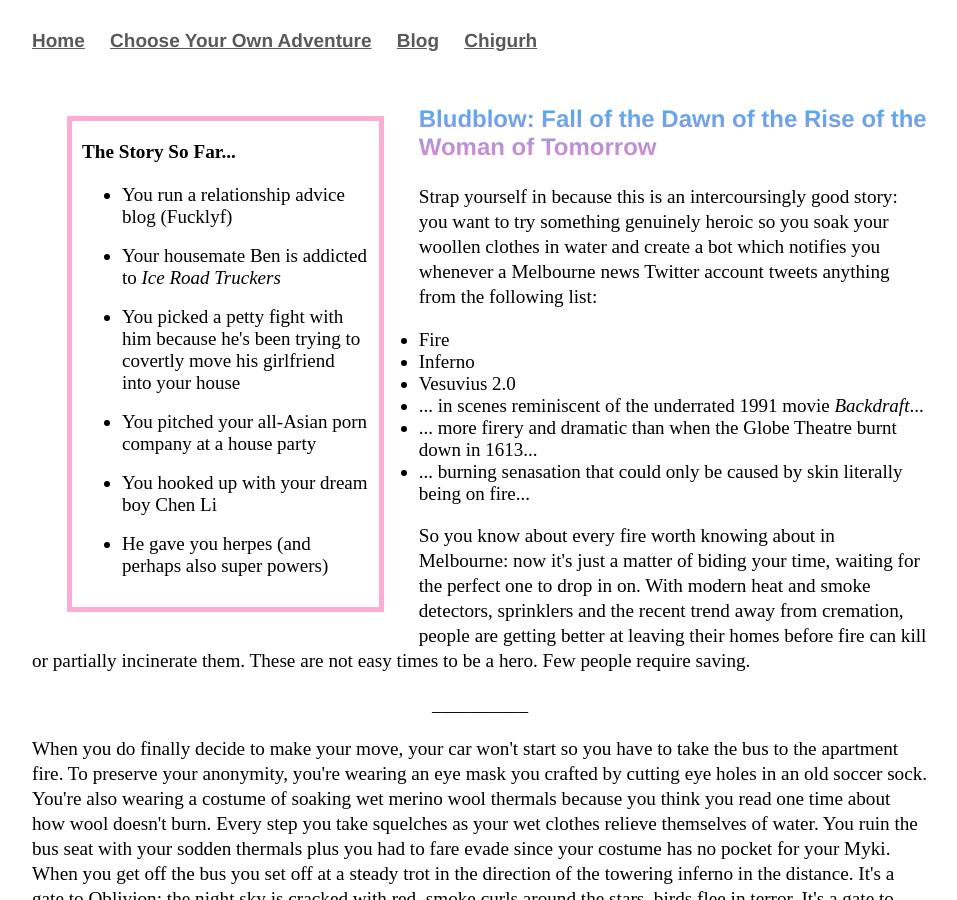
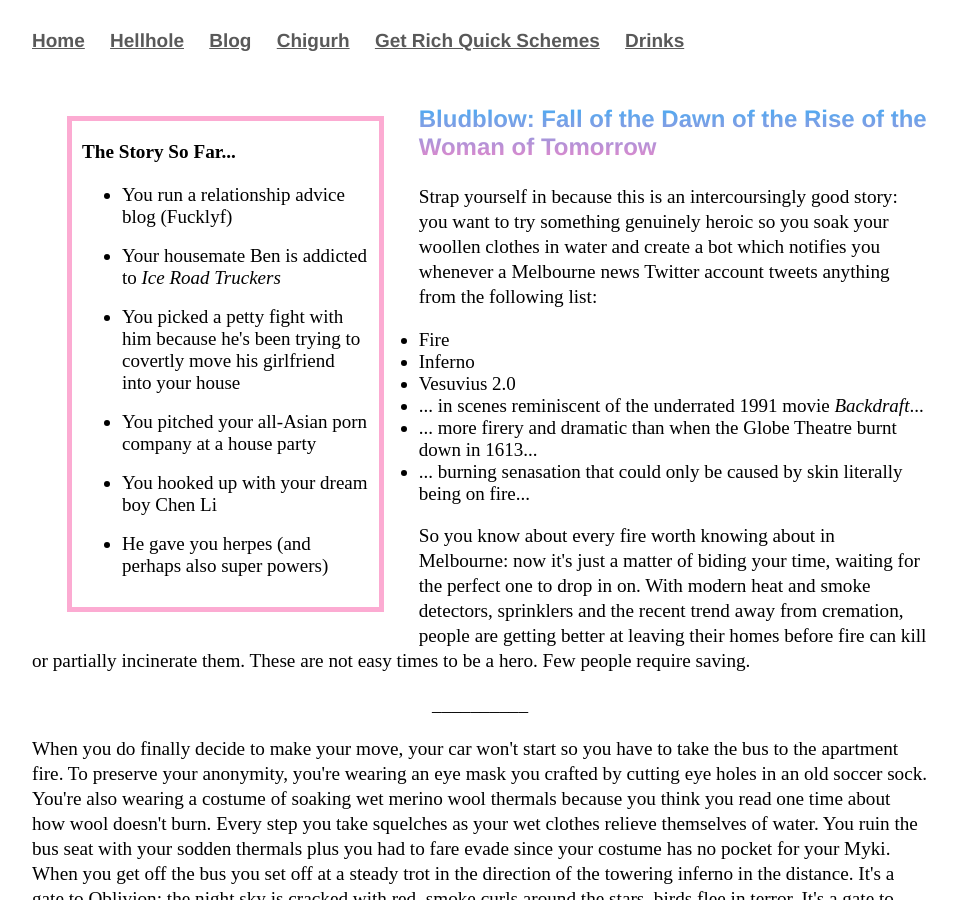
Before and after one commit to Pinelife/pinelife.github.io, a Jekyll site: the page Hellhole/paneltest.html, which Jekyll copies as it is, in a window 1280 px wide and 900 px high. Shown: the whole window, without its empty margins (160-1117 px from the left). Built offline with Jekyll 4.4.1, drawn with Linux system fonts in a browser that asks for light colours.

Commit message:
Update paneltest.html

```diff
--- a/Hellhole/paneltest.html
+++ b/Hellhole/paneltest.html
@@ -4,11 +4,13 @@
 </head>
 		<body>
 			<nav>
-	    		<ul>
-	        	<li><a href="/">Home</a></li>
-	        	<li><a href="/Hellhole">Choose Your Own Adventure</a></li>
+<ul>
+<li><a href="/">Home</a></li>
+	        	<li><a href="/Hellhole">Hellhole</a></li>
         		<li><a href="http://pinelife3.tumblr.com">Blog</a></li>
 			<li><a href="/Chigurh">Chigurh</a></li>
+            <li><a href="/schemes">Get Rich Quick Schemes</a></li>
+<li><a href="/drinks">Drinks</a></li>
 	    		</ul>
 			</nav>
 
```
